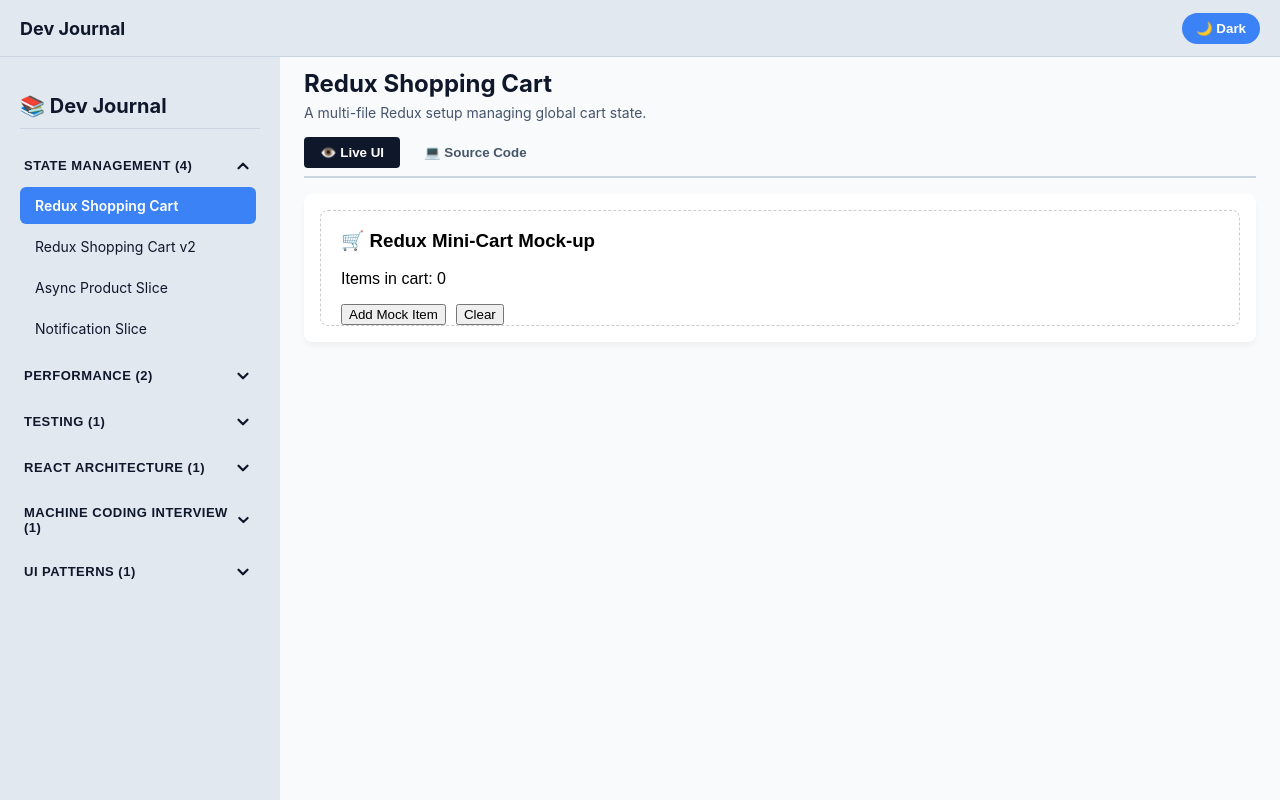
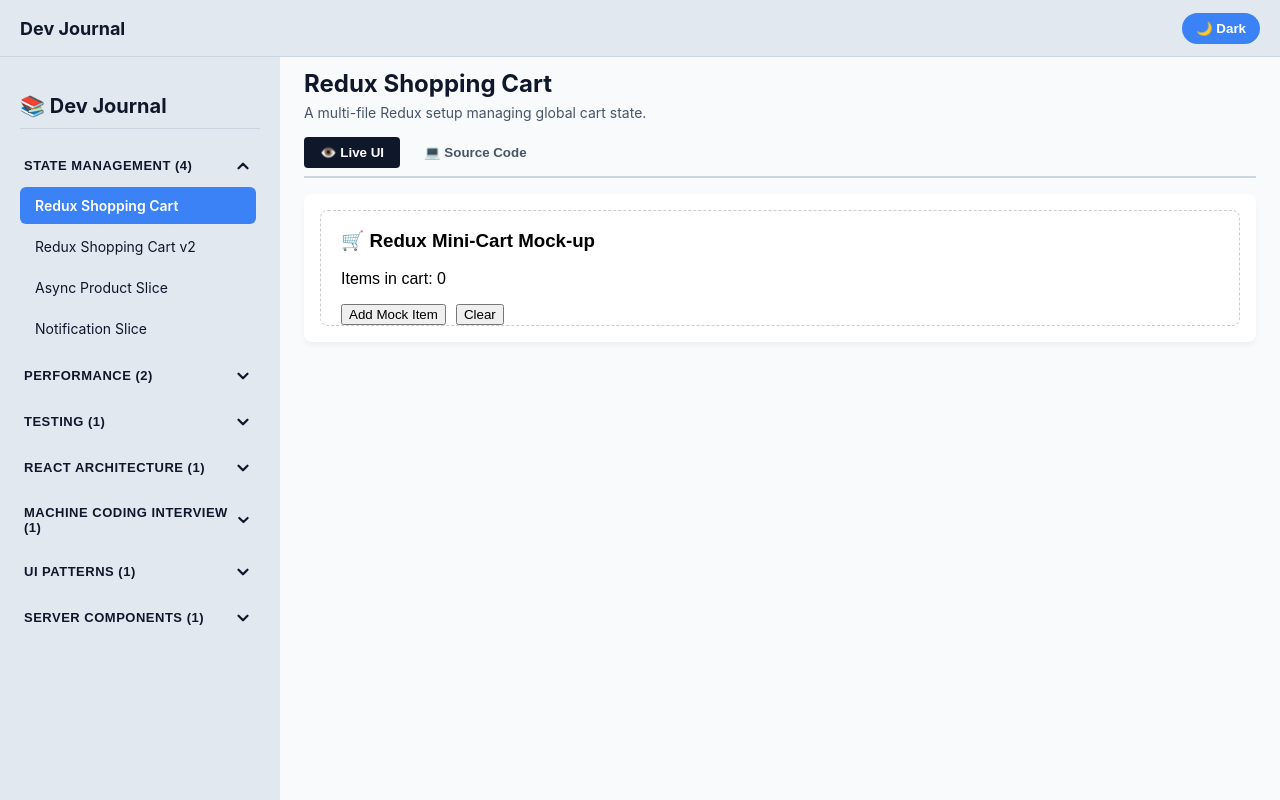
Before and after one commit to monu1041/react-concepts-hub, a React (Vite) app: page / in a window 1280 px wide. Built offline with nearby package versions, Linux system fonts and the light colour scheme.

Commit message:
Add server-client composition demo
Adds a new React Server Components demo that shows a server-rendered child being passed into a client component via the children prop. This includes the ServerChild and ClientWrapper components and registers the topic in the topics index.

```diff
--- /dev/null
+++ b/src/topics/react-server-client/App.jsx
@@ -0,0 +1,16 @@
+// app.jsx (Server Component)
+import ClientWrapper from "./components/ClientWrapper";
+import ServerChild from "./components/ServerChild";
+
+export default function RscDemo() {
+  return (
+    <div style={{ padding: "2rem" }}>
+      <h1>Server-to-Client Composition Demo</h1>
+      <p>This page demonstrates passing a Server Component into a Client Component.</p>
+
+      <ClientWrapper>
+        <ServerChild />
+      </ClientWrapper>
+    </div>
+  );
+}
--- /dev/null
+++ b/src/topics/react-server-client/components/ClientWrapper.jsx
@@ -0,0 +1,21 @@
+// components/ClientWrapper.jsx
+"use client";
+
+import { useState } from "react";
+
+export default function ClientWrapper({ children }) {
+  const [count, setCount] = useState(0);
+
+  return (
+    <div style={{ border: "2px solid #0070f3", padding: "1rem", borderRadius: "8px" }}>
+      <h3>⚡ I am a Client Component</h3>
+      <button onClick={() => setCount(count + 1)}>
+        Client State Count: {count}
+      </button>
+
+      <div style={{ marginTop: "1rem" }}>
+        {children}
+      </div>
+    </div>
+  );
+}
--- /dev/null
+++ b/src/topics/react-server-client/components/ServerChild.jsx
@@ -0,0 +1,8 @@
+// components/ServerChild.jsx (Server Component)
+export default function ServerChild() {
+  return (
+    <div style={{ backgroundColor: "#f0f4f8", padding: "0.5rem" }}>
+      <p>📦 I am a Server Component rendered safely on the server!</p>
+    </div>
+  );
+}
--- a/src/topics/topicsData.js
+++ b/src/topics/topicsData.js
@@ -71,6 +71,13 @@
     category: 'UI Patterns',
     description: 'A demo showcasing various React UI patterns.',
     entryFile: 'App.jsx'
+  },
+  {
+    id: 'react-server-client',
+    title: 'React Server Components Demo',
+    category: 'Server Components',
+    description: 'Illustrates the React Server Components rule where a Server Component safely passes server-rendered content into a Client Component using the children prop pattern.',
+    entryFile: 'App.jsx'
   }
   // 🚀 Just drop new arrays here! Clean, readable, and lightning fast.
 ];
```
